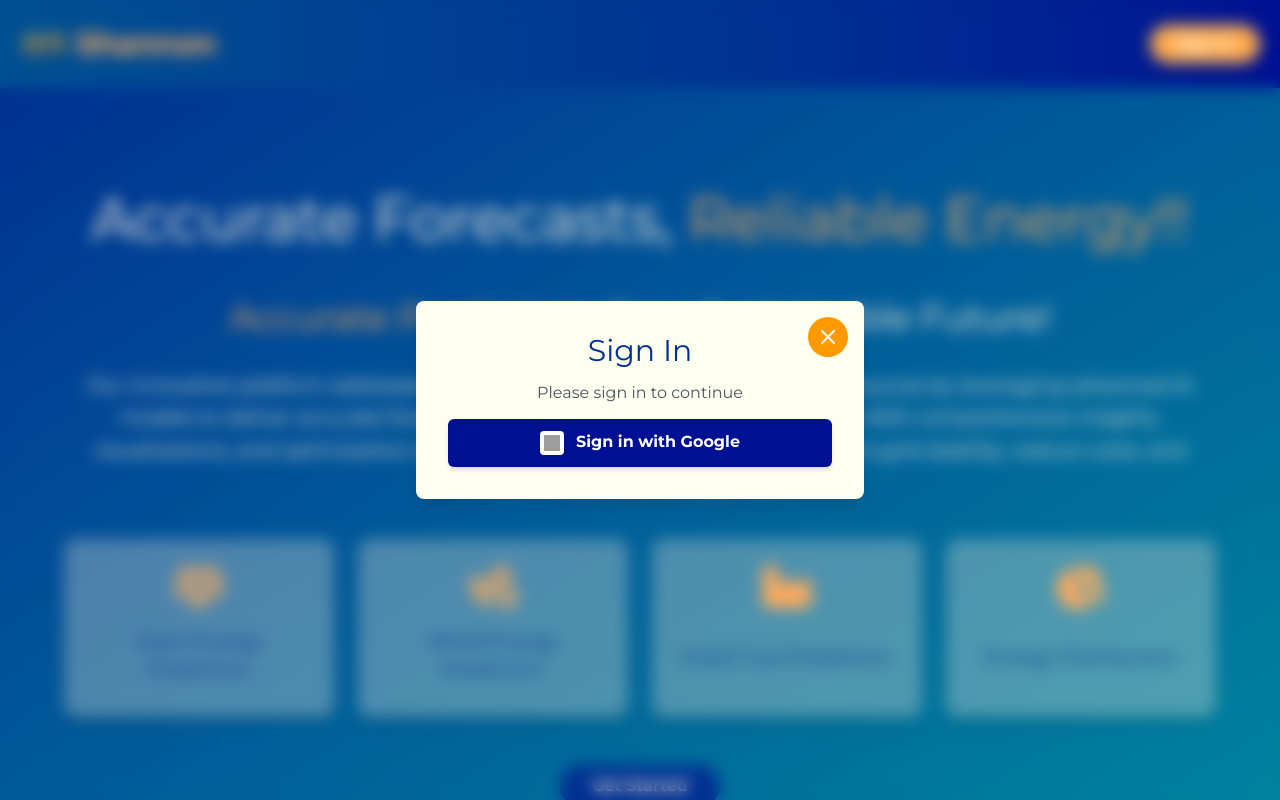
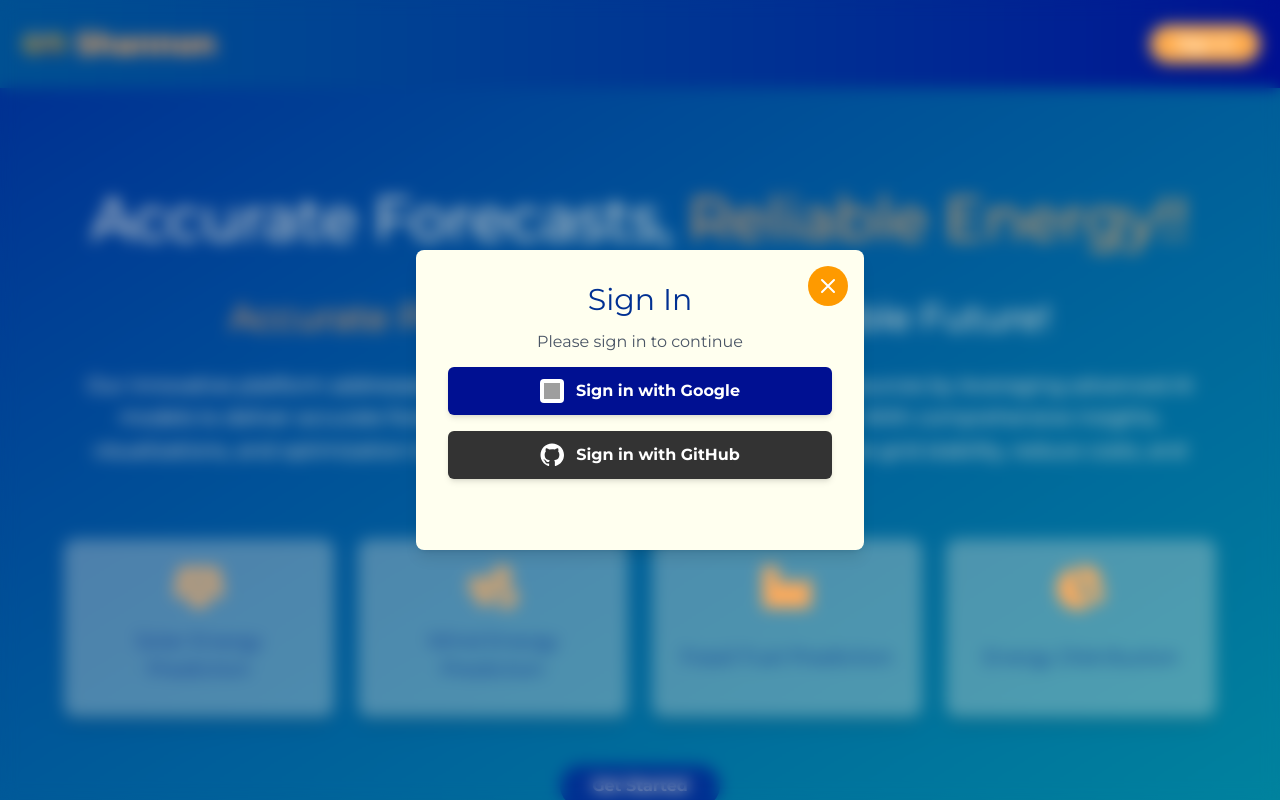
Before and after one commit to sksmagr23/shannon_frontend, a Next.js app in the folder shannon/: page / in a window 1280 px wide. Both pictures are taken after a click on the button "Sign In". Shown: the top 800 px of the page. Built offline with nearby package versions, Linux system fonts and the light colour scheme; no server answers; grey boxes are pictures that could not be loaded.

Commit message:
user authentication with github and google

```diff
--- /dev/null
+++ b/shannon/Components/Session-Wrapper/SessionWrapper.js
@@ -0,0 +1,12 @@
+"use client"
+import { SessionProvider } from "next-auth/react"
+
+const SessionWrapper = ({children}) => {
+  return (
+    <SessionProvider>
+        {children}
+    </SessionProvider>
+  )
+}
+
+export default SessionWrapper
--- a/shannon/Components/layout/navbar.jsx
+++ b/shannon/Components/layout/navbar.jsx
@@ -3,45 +3,21 @@
 import React, { useState } from "react";
 import Link from "next/link";
 import SignInModal from "../signIn/signIn";
-import { useEffect } from "react";
-import toast from 'react-hot-toast';
+import toast, { Toaster } from 'react-hot-toast';
 import { useRouter } from 'next/navigation';
-import { Toaster } from 'react-hot-toast';
+import { useSession, signOut } from "next-auth/react";
 
 const Navbar = () => {
   const [isOpen, setIsOpen] = useState(false);
   const [showSignInModal, setShowSignInModal] = useState(false);
-  const [user, setUser] = useState(null);
+  const { data: session, status } = useSession();
   const router = useRouter();
 
-  const checkUserStatus = () => {
-    const userData = localStorage.getItem('user');
-    if (userData) {
-      setUser(JSON.parse(userData));
-      setShowSignInModal(false)
-    } else {
-      setUser(null);
-    }
+  const handleLogout = async () => {
+    await signOut({ callbackUrl: '/' });
   };
 
-  useEffect(() => {
-    checkUserStatus();
-    window.addEventListener('storage', checkUserStatus);
-    window.addEventListener('userStateChange', checkUserStatus);
-
-    return () => {
-      window.removeEventListener('storage', checkUserStatus);
-      window.removeEventListener('userStateChange', checkUserStatus);
-    };
-  }, []);
-
-  const handleLogout = () => {
-    localStorage.removeItem('user');
-    setUser(null);
-    toast.success('Logged out successfully 👋');
-    window.dispatchEvent(new Event('userStateChange'));
-    router.push('/');
-  };
+  const user = session?.user;
 
   return (
     <>
@@ -62,14 +38,6 @@
             <div className="hidden md:flex items-center space-x-8">
               {user ? (
                 <>
-                  {/* <Link
-                    href="/dashboard"
-                    className="text-[#FFF2DB] hover:text-[#FFAB5B] transition-all duration-300 ease-in-out relative group py-2 filter drop-shadow-[0_2px_4px_rgba(255,242,219,0.1)]"
-                  >
-                    Dashboard
-                    <span className="absolute bottom-0 left-0 w-0 h-0.5 bg-gradient-to-r from-[#FFAB5B] to-[#FFF2DB] group-hover:w-full transition-all duration-300 ease-in-out"></span>
-
-</Link> */}
                   <Link
                     href="/map"
                     className="text-[#FFF2DB] hover:text-[#FFAB5B] transition-all duration-300 ease-in-out relative group py-2 filter drop-shadow-[0_2px_4px_rgba(255,242,219,0.1)]"
@@ -79,7 +47,7 @@
                   </Link>
                   <div className="flex items-center space-x-4">
                     <img
-                      src="/dafault-avatar.png"
+                      src={user.image || "/dafault-avatar.png"}
                       alt="User Avatar"
                       className="h-8 w-8 rounded-full"
                     />
@@ -133,18 +101,12 @@
                 <>
                   <div className="flex items-center space-x-3 mb-4 px-4">
                     <img
-                      src="/dafault-avatar.png"
+                      src={user.image || "/dafault-avatar.png"}
                       alt="User Avatar"
                       className="h-8 w-8 rounded-full"
                     />
                     <span className="text-[#FFF2DB]">{user.name || 'User'}</span>
                   </div>
-                  {/* <Link
-                    href="/dashboard"
-                    className="block text-[#FFF2DB] hover:text-[#FFAB5B] hover:bg-[#00879E]/10 py-3 px-4 rounded-md transition-all duration-300 ease-in-out mb-2"
-                  >
-                    Dashboard
-                  </Link> */}
                   <Link
                     href="/map"
                     className="block text-[#FFF2DB] hover:text-[#FFAB5B] hover:bg-[#00879E]/10 py-3 px-4 rounded-md transition-all duration-300 ease-in-out mb-2"
--- a/shannon/Components/signIn/signIn.jsx
+++ b/shannon/Components/signIn/signIn.jsx
@@ -1,61 +1,126 @@
-import React from 'react';
-// import { signIn } from 'next-auth/react';
-import { auth, provider } from "../../src/firebase/firebaseConfig";
-import { signInWithPopup } from "firebase/auth";
+"use client";
+import React from "react";
+import { useSession, signIn, signOut, getSession } from "next-auth/react";
 import { useRouter } from "next/navigation";
-import toast, { Toaster } from 'react-hot-toast';
+import toast, { Toaster } from "react-hot-toast";
 
 const SignInModal = ({ isOpen, onClose, onBack }) => {
   if (!isOpen) return null;
   const router = useRouter();
-  const signInWithGoogle = async () => {
+  const { data: session } = useSession();
+
+  const handleSignIn = async (provider) => {
     try {
-        const result = await signInWithPopup(auth, provider);
-        const user = result.user;
-        if (!user || !user.email) {
-            throw new Error('No user data available');
+      toast.loading("Signing in...");
+      const result = await signIn(provider, {
+        callbackUrl: "/",
+        redirect: false,
+      });
+
+      if (result?.ok) {
+        const session = await getSession();
+
+        if (session?.user) {
+          localStorage.setItem(
+            "user",
+            JSON.stringify({
+              name: session.user.name,
+              email: session.user.email,
+              image: session.user.image,
+            })
+          );
+
+          window.dispatchEvent(new Event("userStateChange"));
         }
 
-
-        localStorage.setItem('user', JSON.stringify({
-            email: user.email,
-            name: user.displayName,
-            avatar: user.photoURL
-        }));
-
-        toast.success('Logged in successfully... 🎉');
-        window.dispatchEvent(new Event('userStateChange'));
-        onClose();
-        setTimeout(() => {
-            router.push('/');
-        }, 1000);
+        toast.success("Logged in successfully... 🎉");
+        router.push("/");
+      }
     } catch (err) {
       console.error("Error logging in: ", err);
-        toast.error(err.message || "An error occurred while logging in. Please try again. ❌");
+      toast.error("An error occurred while logging in. Please try again. ❌");
     }
   };
 
   return (
     <div className="fixed inset-0 backdrop-blur-sm flex justify-center items-center z-50">
       <Toaster position="top-center" reverseOrder={false} />
-      <div className="bg-[#FFFFEF] p-8 rounded-lg shadow-lg max-w-md w-full relative">
+      <div className="bg-[#FFFFEF] p-8 rounded-lg shadow-lg max-w-md w-full relative min-h-[300px]">
         <button
           onClick={onBack}
           className="absolute top-4 right-4 text-[#003092] hover:text-[#FFAB5B] hover:bg-[#003092] transition-colors duration-300 bg-amber-500 p-2 rounded-full cursor-pointer"
         >
-          <svg xmlns="http://www.w3.org/2000/svg" className="h-6 w-6" fill="none" viewBox="0 0 24 24" stroke="currentColor">
-            <path strokeLinecap="round" strokeLinejoin="round" strokeWidth={2} d="M6 18L18 6M6 6l12 12" />
+          <svg
+            xmlns="http://www.w3.org/2000/svg"
+            className="h-6 w-6"
+            fill="none"
+            viewBox="0 0 24 24"
+            stroke="currentColor"
+          >
+            <path
+              strokeLinecap="round"
+              strokeLinejoin="round"
+              strokeWidth={2}
+              d="M6 18L18 6M6 6l12 12"
+            />
           </svg>
         </button>
-        <h2 className="text-3xl font-bold text-[#003092] text-center mb-6">Sign In</h2>
-        <p className="text-gray-600 mb-8 text-center">Please sign in to continue</p>
+        <h2 className="text-3xl font-bold text-[#003092] text-center mb-6">
+          Sign In
+        </h2>
+
+        {session ? (
+          <div className="text-center">
+            <p className="text-gray-600 mb-4">
+              Signed in as {session.user.email}
+            </p>
             <button
-          onClick={signInWithGoogle}
+              onClick={() => signOut({ callbackUrl: "/" })}
               className="w-full bg-[#001092] text-white py-3 px-4 rounded-md font-semibold hover:bg-[#00879E] transition-colors duration-300 flex items-center justify-center shadow-md cursor-pointer"
             >
-          <img src="https://www.gstatic.com/firebasejs/ui/2.0.0/images/auth/google.svg" alt="Google logo" className="w-6 h-6 mr-3 bg-white p-1 rounded-sm" />
+              Sign out
+            </button>
+          </div>
+        ) : (
+          <>
+            <p className="text-gray-600 mb-8 text-center">
+              Please sign in to continue
+            </p>
+
+            <div className="flex flex-col gap-y-4">
+              <button
+                onClick={() => handleSignIn("google")}
+                className="w-full bg-[#001092] text-white py-3 px-4 rounded-md font-semibold hover:bg-[#00879E] transition-colors duration-300 flex items-center justify-center shadow-md cursor-pointer"
+              >
+                <img
+                  src="https://www.gstatic.com/firebasejs/ui/2.0.0/images/auth/google.svg"
+                  alt="Google logo"
+                  className="w-6 h-6 mr-3 bg-white p-1 rounded-sm"
+                />
                 Sign in with Google
               </button>
+
+              <button
+                onClick={() => handleSignIn("github")}
+                className="w-full bg-[#333333] text-white py-3 px-4 rounded-md font-semibold hover:bg-[#555555] transition-colors duration-300 flex items-center justify-center shadow-md cursor-pointer"
+              >
+                <svg
+                  xmlns="http://www.w3.org/2000/svg"
+                  className="mr-3 w-6 h-6"
+                  viewBox="0 0 24 24"
+                  fill="white"
+                >
+                  <path
+                    fillRule="evenodd"
+                    clipRule="evenodd"
+                    d="M12 .5C5.648.5.5 5.648.5 12.04c0 5.1 3.292 9.415 7.86 10.954.574.105.784-.25.784-.555 0-.274-.01-1-.015-1.963-3.2.695-3.877-1.54-3.877-1.54-.523-1.328-1.278-1.682-1.278-1.682-1.045-.714.08-.699.08-.699 1.155.081 1.763 1.18 1.763 1.18 1.027 1.76 2.696 1.252 3.352.957.103-.744.402-1.253.73-1.54-2.554-.29-5.24-1.277-5.24-5.684 0-1.256.45-2.28 1.185-3.084-.12-.29-.513-1.454.113-3.033 0 0 .968-.31 3.17 1.179a10.927 10.927 0 0 1 2.884-.39c.978.005 1.964.132 2.884.39 2.2-1.49 3.167-1.18 3.167-1.18.628 1.58.235 2.743.116 3.033.738.804 1.183 1.828 1.183 3.084 0 4.418-2.69 5.39-5.255 5.676.413.353.78 1.05.78 2.116 0 1.526-.014 2.757-.014 3.133 0 .308.206.664.79.553C20.712 21.45 24 17.135 24 12.04 24 5.648 18.852.5 12 .5z"
+                  />
+                </svg>
+                Sign in with GitHub
+              </button>
+            </div>
+          </>
+        )}
       </div>
     </div>
   );
--- a/shannon/src/app/layout.js
+++ b/shannon/src/app/layout.js
@@ -3,6 +3,8 @@
 import 'antd/dist/reset.css';
 import Navbar from "../../Components/layout/navbar";
 import { Montserrat } from 'next/font/google';
+import SessionWrapper from "../../Components/Session-Wrapper/SessionWrapper";
+
 
 const geistSans = Geist({
   variable: "--font-geist-sans",
@@ -28,12 +30,14 @@
 export default function RootLayout({ children }) {
   return (
     <html lang="en">
+      <SessionWrapper>
         <body
           className={`${geistSans.variable} ${geistMono.variable} antialiased`}
         >
           <Navbar />
           {children}
         </body>
+      </SessionWrapper>
     </html>
   );
 }
```
Also changed, not shown: shannon/package.json (+6 -5 lines), shannon/src/app/api/auth/[...nextauth]/route.js (added, +26 -0 lines), 1 other file (tests, documents, lock files or other folders). Lines whose indentation alone changed are shown as unchanged.
